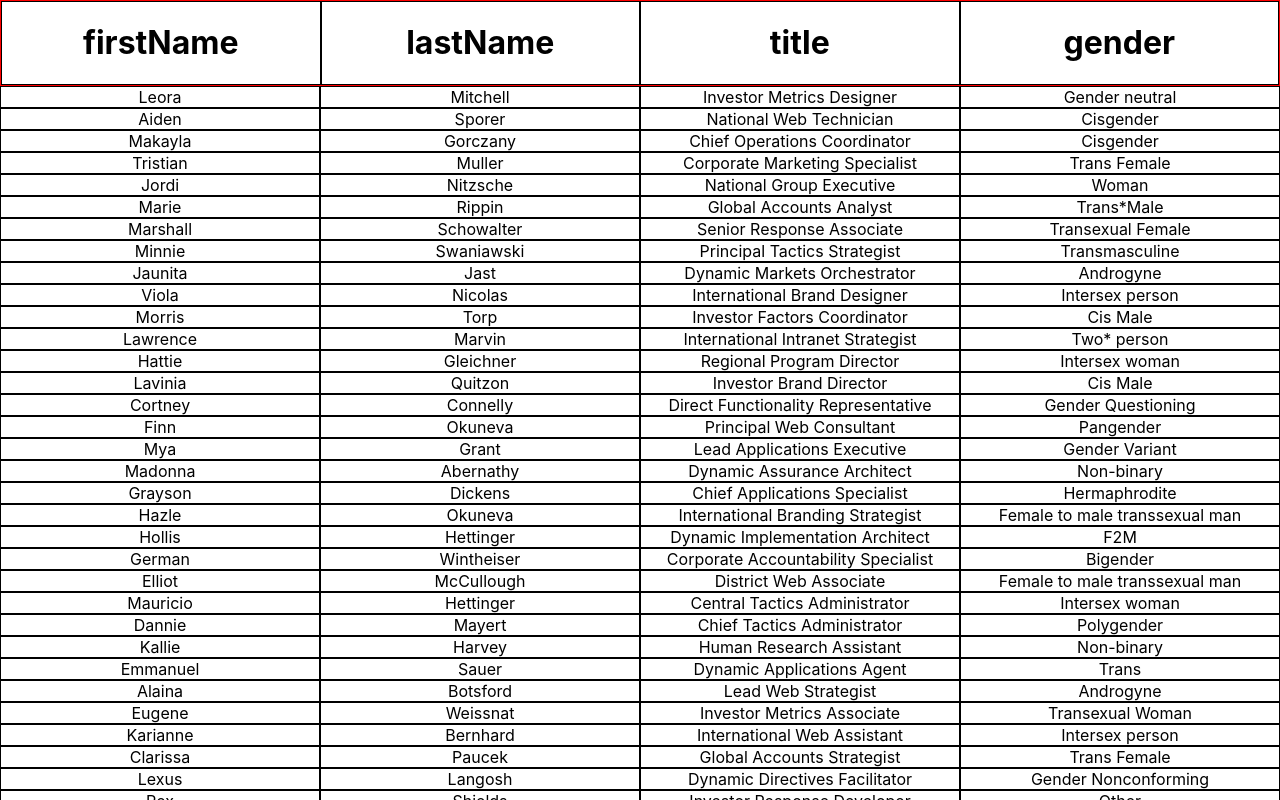
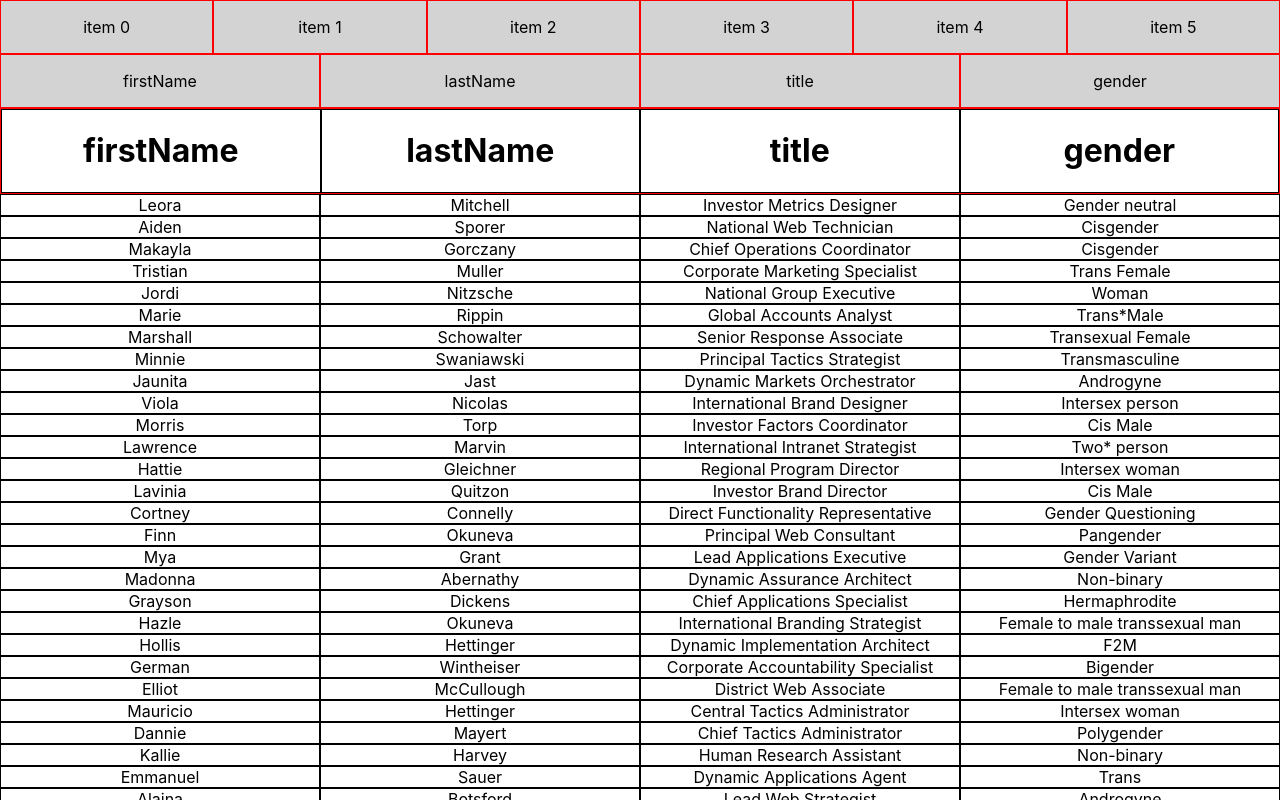
Before and after one commit to smanabat/grid-sample, a React (Create React App) app: page / in a window 1280 px wide. Shown: the top 800 px of the page. Built offline with nearby package versions, Linux system fonts and the light colour scheme.

Commit message:
add dragging

```diff
--- /dev/null
+++ b/src/components/DndExample.js
@@ -0,0 +1,106 @@
+import React, { Component } from 'react';
+import ReactDOM from 'react-dom';
+import { DragDropContext, Droppable, Draggable } from 'react-beautiful-dnd';
+
+// fake data generator
+export const getItems = count =>
+    Array.from({ length: count }, (v, k) => k).map(k => ({
+        id: `item-${k}`,
+        content: `item ${k}`,
+    }));
+
+// a little function to help us with reordering the result
+export const reorder = (list, startIndex, endIndex) => {
+    const result = Array.from(list);
+    const [removed] = result.splice(startIndex, 1);
+    result.splice(endIndex, 0, removed);
+
+    return result;
+};
+
+const grid = 8;
+
+export const getItemStyle = (isDragging, draggableStyle) => ({
+    // some basic styles to make the items look a bit nicer
+    userSelect: 'none',
+    padding: grid * 2,
+    flex:  1,
+    border: '1px solid red',
+
+    // change background colour if dragging
+    // background: isDragging ? 'lightgreen' : 'grey',
+
+    // styles we need to apply on draggables
+    ...draggableStyle,
+});
+
+export const getListStyle = isDraggingOver => ({
+    background: isDraggingOver ? 'lightblue' : 'lightgrey',
+    display: 'flex',
+    padding: 0,
+    overflow: 'auto',
+});
+
+export class DndExample extends Component {
+    constructor(props) {
+        super(props);
+        this.state = {
+            items: getItems(6),
+        };
+        this.onDragEnd = this.onDragEnd.bind(this);
+    }
+
+    onDragEnd(result) {
+        // dropped outside the list
+        if (!result.destination) {
+            return;
+        }
+
+        const items = reorder(
+            this.state.items,
+            result.source.index,
+            result.destination.index
+        );
+
+        this.setState({
+            items,
+        });
+    }
+
+    // Normally you would want to split things out into separate components.
+    // But in this example everything is just done in one place for simplicity
+    render() {
+        return (
+            <DragDropContext onDragEnd={this.onDragEnd}>
+                <Droppable droppableId="droppable" direction="horizontal">
+                    {(provided, snapshot) => (
+                        <div
+                            ref={provided.innerRef}
+                            style={getListStyle(snapshot.isDraggingOver)}
+                            {...provided.droppableProps}
+                        >
+                            {this.state.items.map((item, index) => (
+                                <Draggable key={item.id} draggableId={item.id} index={index}>
+                                    {(provided, snapshot) => (
+                                        <div
+                                            ref={provided.innerRef}
+                                            {...provided.draggableProps}
+                                            {...provided.dragHandleProps}
+                                            style={getItemStyle(
+                                                snapshot.isDragging,
+                                                provided.draggableProps.style
+                                            )}
+                                        >
+                                            {item.content}
+                                        </div>
+                                    )}
+                                </Draggable>
+                            ))}
+                            {provided.placeholder}
+                        </div>
+                    )}
+                </Droppable>
+            </DragDropContext>
+        );
+    }
+}
--- a/src/components/PersonalReportComponent.js
+++ b/src/components/PersonalReportComponent.js
@@ -1,5 +1,7 @@
 import React, {useState} from "react";
 import faker from 'faker'
+import {DragDropContext, Droppable, Draggable} from 'react-beautiful-dnd';
+import {DndExample, getItems, getItemStyle, getListStyle, reorder} from "./DndExample";
 
 const columnData = [
     'firstName', "lastName", "title", "gender"
@@ -14,9 +16,59 @@ for (let i = 0; i < 100; i++) {
 
 export default () => {
     const [columnOrder, setColumnOrder] = useState(columnData)
+    const [items, setItems] = useState(getItems(6))
+
+    function onDragEnd(result) {
+        // dropped outside the list
+        if (!result.destination) {
+            return;
+        }
+
+        const newColumnOrder = reorder(
+            columnOrder,
+            result.source.index,
+            result.destination.index
+        );
+
+        setColumnOrder(newColumnOrder)
+    }
 
     return (
         <>
+            <DndExample/>
+
+
+            <DragDropContext onDragEnd={onDragEnd}>
+                <Droppable droppableId="droppable" direction="horizontal">
+                    {(provided, snapshot) => (
+                        <div
+                            ref={provided.innerRef}
+                            style={getListStyle(snapshot.isDraggingOver)}
+                            {...provided.droppableProps}
+                        >
+                            {columnOrder.map((item, index) => (
+                                <Draggable key={item} draggableId={item} index={index}>
+                                    {(provided, snapshot) => (
+                                        <div
+                                            ref={provided.innerRef}
+                                            {...provided.draggableProps}
+                                            {...provided.dragHandleProps}
+                                            style={getItemStyle(
+                                                snapshot.isDragging,
+                                                provided.draggableProps.style
+                                            )}
+                                        >
+                                            {item}
+                                        </div>
+                                    )}
+                                </Draggable>
+                            ))}
+                            {provided.placeholder}
+                        </div>
+                    )}
+                </Droppable>
+            </DragDropContext>
+
             <div style={{display: 'flex', flexDirection: 'row', border: '1px solid red', justifyContent: 'space-around'}}>
                 {columnOrder.map(column => {
                     return <div style={{border: '1px solid black', flex: 1}}>
```
